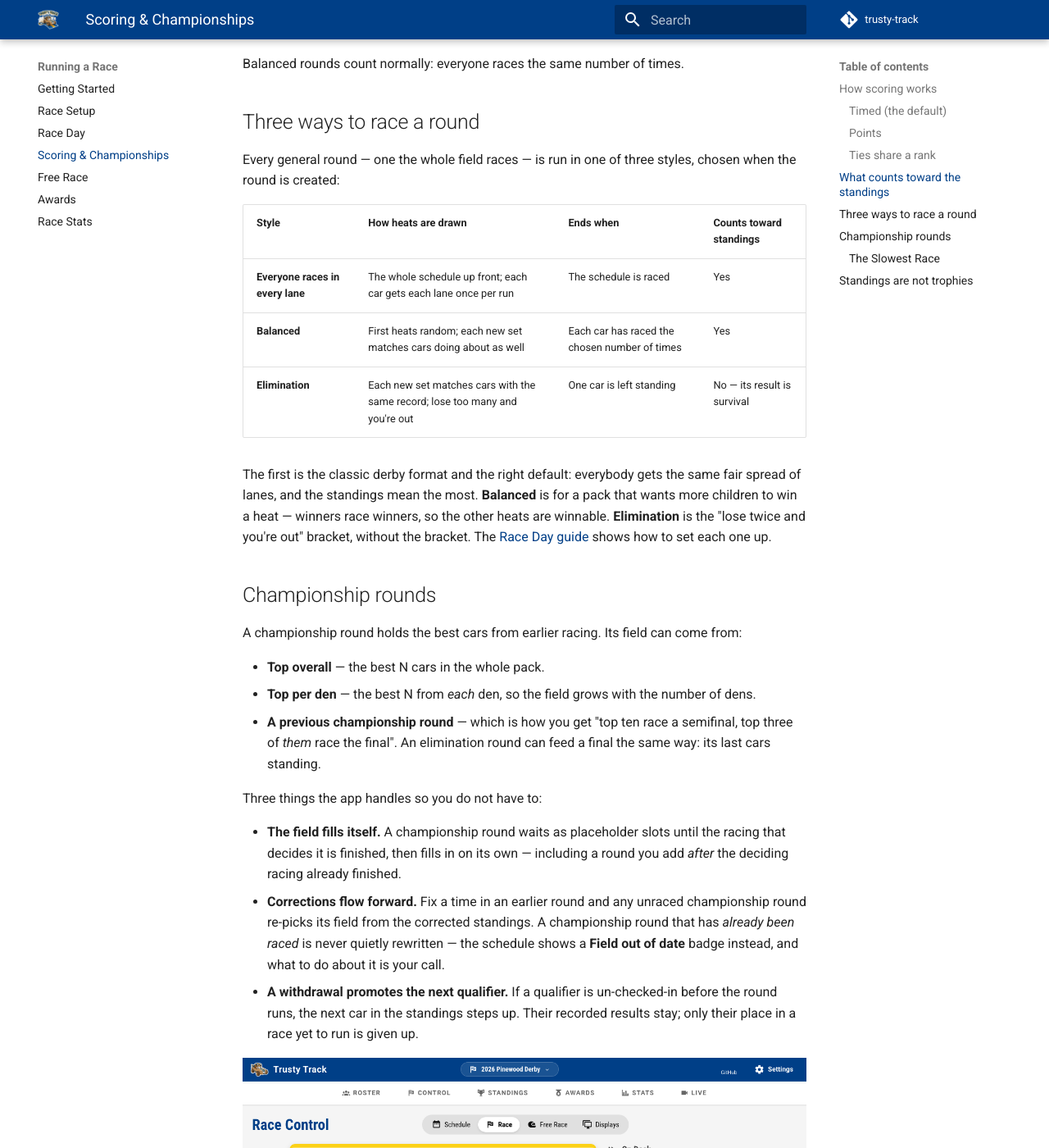
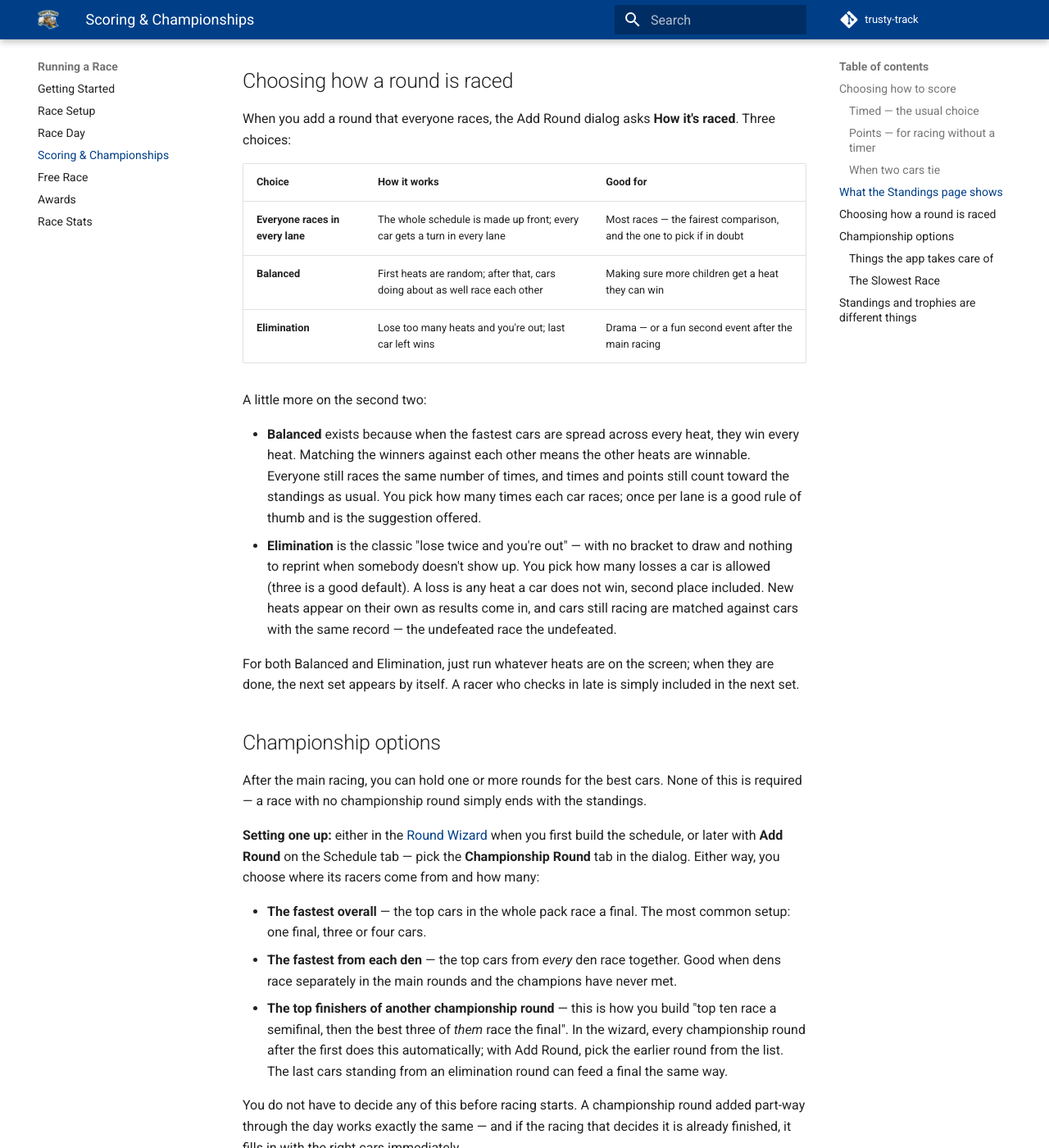
Before and after one commit to dknowles2/trusty-track, an MkDocs documentation site: the page built from docs/scoring-and-championships.md, in a window 1280 px wide and 1400 px high, scrolled down 1612 px. Shown: the whole window at 82% size. Built offline with MkDocs 1.6.1 and Material for MkDocs 9.7.7, drawn with Linux system fonts in a browser that asks for light colours; comment, search, counter and statistics services are not loaded; some of the changed text lies outside the part shown.

Commit message:
docs(scoring): rewrite the reference page as practical advice, not rules
The first draft of Scoring & Championships was organized as rules — "How
scoring works", "What counts toward the standings" — which reads as
jargon even in plain words, because a parent volunteer is not looking
for rules, they are making a decision. Rewritten decision-first:

- "Choosing how to score": when you'd pick Timed (you have a timer;
  averages stay fair when things go sideways; families get a number)
  versus Points (no timer; somebody calls the finish order), with the
  breakdown-counts-as-last and round-set-aside behaviors explained as
  things handled *for* you rather than as scoring theory.
- "Choosing how a round is raced": the three choices as they appear in
  the dialog, with a "good for" column and honest advice — every lane
  for everyone is the one to pick if in doubt.
- "Championship options": each option paired with how to set it up
  (wizard or Add Round), the reassurance that none of it needs deciding
  before racing starts, and the things the app takes care of.
- The trophies section now leads with the number that actually trips
  people up: Championship Trophies is about who makes the final, not
  how many trophies you hand out.

Words that appeared in the first draft and are gone from this one:
preliminary, placeholder, advancement, field (except the on-screen
badge label, quoted as UI text). Inbound anchors from race-day and
getting-started updated to the new heading names, which the docs test
validates.

Co-Authored-By: Claude Fable 5 <noreply@anthropic.com>

```diff
--- a/docs/scoring-and-championships.md
+++ b/docs/scoring-and-championships.md
@@ -1,136 +1,168 @@
 # Scoring & Championships
 
-This page collects the rules in one place: how a score is worked out, what
-makes the standings, how championship rounds choose their field, and the
-different ways a round can be raced. The [Race Day guide](race-day.md) walks
-through *doing* these things in order; this page is for the moment somebody
-asks *why* — usually with a queue behind them.
+Two decisions shape your race day: **how scores are counted**, which you pick
+when you create the race, and **what happens after everyone has raced** —
+finals, a per-den championship, a fun round for the slowest cars, or nothing
+at all. This page helps you choose, and shows how to set each one up. The
+[Race Day guide](race-day.md) is the start-to-finish walkthrough; come here
+when you are deciding, or when a parent asks why the standings look the way
+they do.
 
-## How scoring works
+## Choosing how to score
 
-You choose the scoring style when you create the race, and every round uses
-it.
+### Timed — the usual choice
 
-### Timed (the default)
+Every car's score is its **average time**, and the fastest average wins.
+Pick this if you have an electronic timer (including the built-in practice
+timer). It is the default for good reasons:
 
-Each racer's score is the **average of their heat times** — lower is better.
-Averages are fair even when racers end up with different numbers of heats,
-which is why timed scoring shrugs off most of the complications below.
+- The averages stay fair even when things go sideways — a late arrival, a
+  lane that stops working — because an average does not care how many heats
+  each car ran.
+- Exact times make ties rare, and give every family a number to take home
+  ("3.042 seconds!").
 
-A car that left the gate but never reached the finish — a knocked wheel, a
-jumped lane — gets a penalty time of 9.999 seconds for that heat instead of
-no time at all. One bad run hurts, but it does not erase a whole morning of
-good ones.
+If a car leaves the gate but never reaches the finish — a wheel comes off, it
+jumps the lane — that heat is counted as a slow time (9.999 seconds) rather
+than being thrown away. One bad run hurts, but it does not ruin a whole
+morning of good ones.
 
-### Points
+### Points — for racing without a timer
 
-Each racer's score is their **finishing places added up** — 1st place is 1
-point, 2nd is 2, and so on, and lower is better. It works without a timer:
-somebody watches the finish line and records the order.
+Every car's score is its **finishing places added up** — 1st place is 1
+point, 2nd is 2, and the lowest total wins. Pick this if you have no timer:
+all you need is somebody at the finish line calling the order.
 
-Because points *add up*, a racer with fewer heats would score better for
-having raced less. Trusty Track closes every way that could happen:
+Two things to know about points, both handled for you:
 
-- A car that never finished its heat, or sat out a heat you skipped, scores
-  **last place in that heat** — the same as every racing series scores a
-  scratch.
-- A round where some racers genuinely ran fewer heats than others — a lane
-  went out of service part-way through, or a latecomer joined mid-round — is
-  **left out of the overall standings entirely**, and the standings page
-  says so. The round still runs and its results are still there to look at;
-  it just does not decide the trophies.
+- A car that breaks down mid-heat, or sits out a heat you skipped, is counted
+  as **last in that heat**. Without this, missing a heat would actually
+  *improve* a score, since fewer places means a lower total.
+- If some cars end up racing fewer heats than others — a lane stopped working
+  mid-round, or a racer arrived late — that round is **set aside from the
+  trophy standings**, and the Standings page tells you so. The round still
+  runs and everyone still sees its results; it just does not decide who wins.
+  (Timed races keep such rounds, because averages stay fair.)
 
-### Ties share a rank
+### When two cars tie
 
-Two racers with the same score both show the same rank, and the next rank
-skips — 1st, 1st, 3rd. The app deliberately does not break the tie for you:
-deciding one is a judgment call, and yours to make — a race-off, or a
-corrected time. Ties are common in points-scored races and rare, but
-possible, in timed ones.
+They share the rank — 1st, 1st, 3rd — and the Standings page shows it that
+way. Trusty Track never breaks a tie for you, because that is a judgment
+call: settle it with a race-off, or by correcting a time if one was recorded
+wrong. Ties happen a lot with points and only rarely with times.
 
-## What counts toward the standings
+## What the Standings page shows
 
-**The overall standings cover the preliminary rounds only** — the rounds
-everyone races. Championship rounds are left out on purpose: their field is
-*picked from* the standings, so folding a final's times back in could change
-who was supposed to be in the final. A championship round's own results are
-shown by picking that round from the selector on the Standings page.
+The overall standings cover the rounds that **everyone** races. A final does
+not feed back into them — the cars in the final were *chosen from* those
+standings, so its times are shown separately: use the dropdown above the
+table to look at any final on its own.
 
-Also left out:
+Two kinds of round keep their results out of the overall standings on
+purpose:
 
-- **Disrupted rounds, in points-scored races** — see above. Timed races keep
-  them; an average is fair either way.
-- **Elimination rounds, always** — a car knocked out early raced fewer heats
-  by design, so neither an average nor a sum over them is fair. An
-  elimination round's result is survival, and it has its own view on the
-  Standings page.
+- A round that was **set aside** in a points race (see above).
+- An **elimination round** — cars knocked out early race fewer heats, so
+  there is no fair way to average them. Pick the round from the dropdown to
+  see its own result: who survived, and who lasted longest.
 
-Balanced rounds count normally: everyone races the same number of times.
+## Choosing how a round is raced
 
-## Three ways to race a round
+When you add a round that everyone races, the Add Round dialog asks **How
+it's raced**. Three choices:
 
-Every general round — one the whole field races — is run in one of three
-styles, chosen when the round is created:
+| Choice | How it works | Good for |
+| --- | --- | --- |
+| **Everyone races in every lane** | The whole schedule is made up front; every car gets a turn in every lane | Most races — the fairest comparison, and the one to pick if in doubt |
+| **Balanced** | First heats are random; after that, cars doing about as well race each other | Making sure more children get a heat they can win |
+| **Elimination** | Lose too many heats and you're out; last car left wins | Drama — or a fun second event after the main racing |
 
-| Style | How heats are drawn | Ends when | Counts toward standings |
-| --- | --- | --- | --- |
-| **Everyone races in every lane** | The whole schedule up front; each car gets each lane once per run | The schedule is raced | Yes |
-| **Balanced** | First heats random; each new set matches cars doing about as well | Each car has raced the chosen number of times | Yes |
-| **Elimination** | Each new set matches cars with the same record; lose too many and you're out | One car is left standing | No — its result is survival |
+A little more on the second two:
 
-The first is the classic derby format and the right default: everybody gets
-the same fair spread of lanes, and the standings mean the most. **Balanced**
-is for a pack that wants more children to win a heat — winners race winners,
-so the other heats are winnable. **Elimination** is the "lose twice and
-you're out" bracket, without the bracket. The [Race Day
-guide](race-day.md#adding-a-round-later) shows how to set each one up.
+- **Balanced** exists because when the fastest cars are spread across every
+  heat, they win every heat. Matching the winners against each other means
+  the other heats are winnable. Everyone still races the same number of
+  times, and times and points still count toward the standings as usual. You
+  pick how many times each car races; once per lane is a good rule of thumb
+  and is the suggestion offered.
+- **Elimination** is the classic "lose twice and you're out" — with no
+  bracket to draw and nothing to reprint when somebody doesn't show up. You
+  pick how many losses a car is allowed (three is a good default). A loss is
+  any heat a car does not win, second place included. New heats appear on
+  their own as results come in, and cars still racing are matched against
+  cars with the same record — the undefeated race the undefeated.
 
-## Championship rounds
+For both Balanced and Elimination, just run whatever heats are on the
+screen; when they are done, the next set appears by itself. A racer who
+checks in late is simply included in the next set.
 
-A championship round holds the best cars from earlier racing. Its field can
-come from:
+## Championship options
 
-- **Top overall** — the best N cars in the whole pack.
-- **Top per den** — the best N from *each* den, so the field grows with the
-  number of dens.
-- **A previous championship round** — which is how you get "top ten race a
-  semifinal, top three of *them* race the final". An elimination round can
-  feed a final the same way: its last cars standing.
+After the main racing, you can hold one or more rounds for the best cars.
+None of this is required — a race with no championship round simply ends
+with the standings.
 
-Three things the app handles so you do not have to:
+**Setting one up:** either in the [Round Wizard](race-day.md#step-2-championship-rounds-optional)
+when you first build the schedule, or later with **Add Round** on the
+Schedule tab — pick the **Championship Round** tab in the dialog. Either
+way, you choose where its racers come from and how many:
 
-- **The field fills itself.** A championship round waits as placeholder
-  slots until the racing that decides it is finished, then fills in on its
-  own — including a round you add *after* the deciding racing already
-  finished.
-- **Corrections flow forward.** Fix a time in an earlier round and any
-  unraced championship round re-picks its field from the corrected
-  standings. A championship round that has *already been raced* is never
-  quietly rewritten — the schedule shows a **Field out of date** badge
-  instead, and what to do about it is your call.
-- **A withdrawal promotes the next qualifier.** If a qualifier is
-  un-checked-in before the round runs, the next car in the standings steps
-  up. Their recorded results stay; only their place in a race yet to run is
-  given up.
+- **The fastest overall** — the top cars in the whole pack race a final.
+  The most common setup: one final, three or four cars.
+- **The fastest from each den** — the top cars from *every* den race
+  together. Good when dens race separately in the main rounds and the
+  champions have never met.
+- **The top finishers of another championship round** — this is how you
+  build "top ten race a semifinal, then the best three of *them* race the
+  final". In the wizard, every championship round after the first does this
+  automatically; with Add Round, pick the earlier round from the list. The
+  last cars standing from an elimination round can feed a final the same
+  way.
 
-![Round Completion — Advancement Summary](assets/screenshots/race-day/16-round-completion-modal.png)
-_When the field for a championship round is decided, the summary lists the
-racers who advance, with their finishing scores._
+You do not have to decide any of this before racing starts. A championship
+round added part-way through the day works exactly the same — and if the
+racing that decides it is already finished, it fills in with the right cars
+immediately.
+
+### Things the app takes care of
+
+- **The right cars appear on their own.** A championship round starts out
+  showing "To be decided" in each lane, and fills itself in the moment the
+  racing that decides it is finished — no button to press.
+- **Fixing a time fixes the final.** Correct a result from earlier in the
+  day, and any championship round that has not yet been raced re-picks its
+  cars from the corrected results. One that has *already* been raced is
+  never quietly rewritten — the schedule shows a **Field out of date** badge
+  so you can decide what to do, which beats discovering it after the
+  trophies.
+- **If a qualifier leaves early**, un-check them at the check-in screen and
+  the next car in the standings takes their spot — as long as that round has
+  not been raced yet. Their earlier results stay on the board.
+
+![The summary shown when a championship round's racers are decided](assets/screenshots/race-day/16-round-completion-modal.png)
+_When the racing that decides a championship round finishes, this summary
+lists who made it, with their scores._
 
 ### The Slowest Race
 
-A championship round can also pick from the *bottom* of the standings — a
-just-for-fun bracket where the last car down the track wins. Cars that never
-recorded a time are left out (not racing is not the same as being slow), and
-its standings view lists the slowest car first, because that is the winner.
-See [the Slowest Race](race-day.md#the-slowest-race) for setting one up.
+A crowd favorite to end the day: a round for the **slowest** cars, where the
+last one down the track wins. Set it up like any championship round, but
+choose **The slowest cars** instead of the fastest. Cars that never recorded
+a time are left out — not racing is not the same as being slow — and its
+page on the Standings dropdown lists the slowest car first, because that is
+the winner. See [the Slowest Race](race-day.md#the-slowest-race) for the
+walkthrough.
 
-## Standings are not trophies
+## Standings and trophies are different things
 
-The Standings page is the ranking; the [Awards](awards.md) page is the
-hardware. Speed awards (Fastest Car, Fastest Wolf) are worked out from the
-standings *every time they are looked at*, so a corrected time moves a
-trophy automatically — right up until you announce it. Judged awards (Best
-Paint, Most Original) are chosen by people and never move on their own. The
-number of championship trophies configured on the race decides how many cars
-advance to the final; it is a scheduling setting, not an award.
+The Standings page is the ranking. The [Awards](awards.md) page is the
+hardware — and it is where "how many trophies" actually lives. Speed awards
+like Fastest Car or Fastest Wolf are always worked out from the standings as
+they are *right now*, so correcting a time moves the trophy with it, right
+up until you announce it. Judged awards like Best Paint are chosen by
+people and never move on their own.
+
+One number that trips people up: **Championship Trophies** on the race
+settings decides how many cars go into the final — it is about the racing,
+not about how many physical trophies you hand out. The trophies themselves
+are whatever you create on the Awards page.
```
Also changed, not shown: docs/race-day.md (+4 -4 lines).
